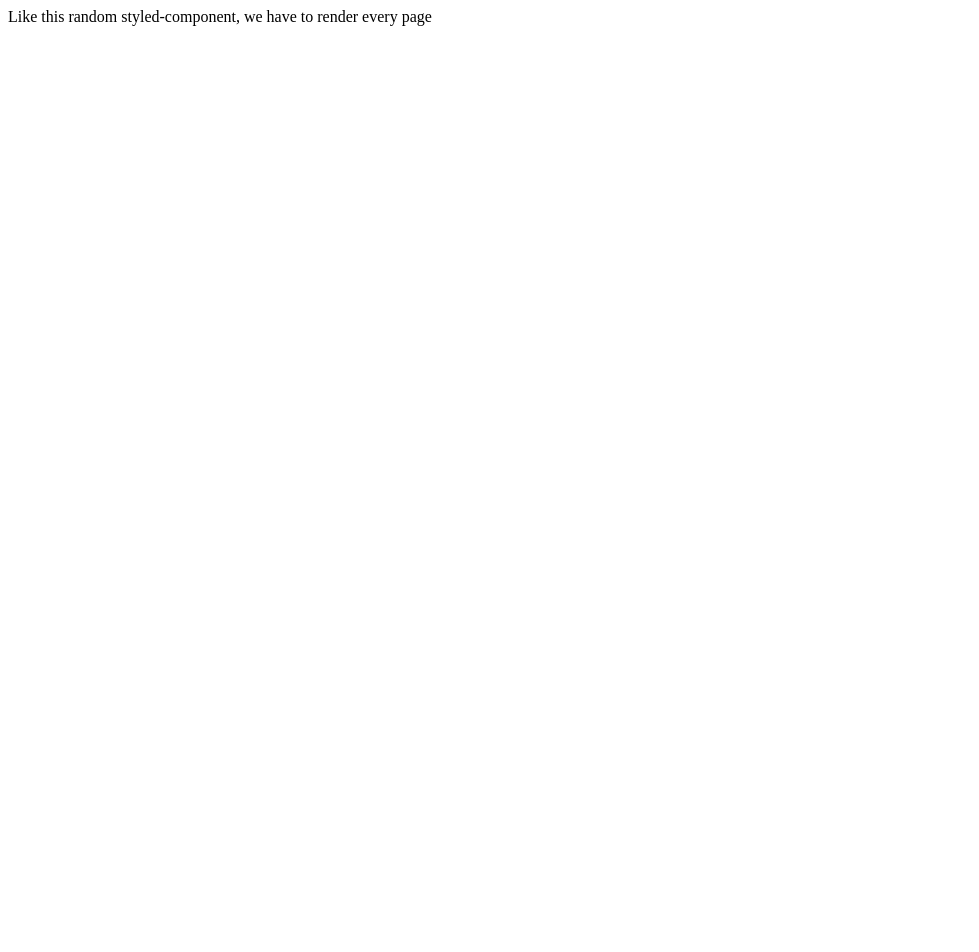
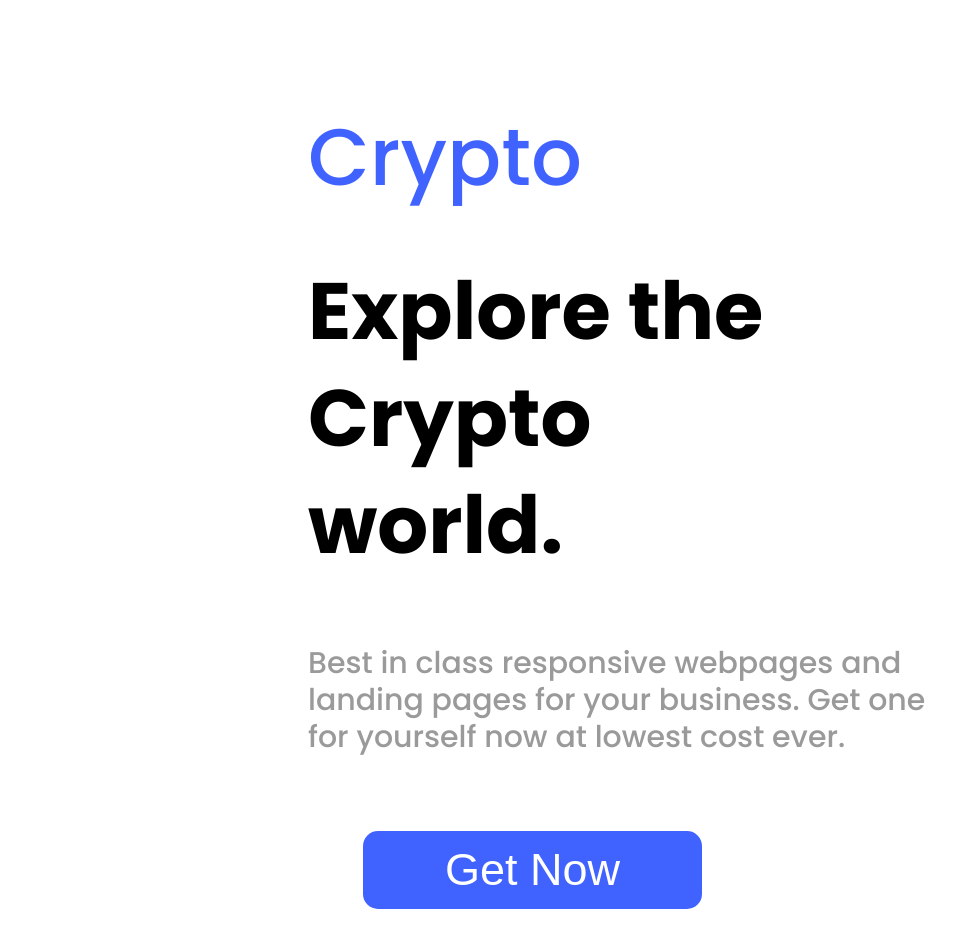
Before and after one commit to hackslash-nitp/finance-literacy, a Next.js app: page / in a window 1280 px wide. Shown: the top 952 px of the page, without its empty margins (0-979 px from the left). Before the commit the page ends 800 px from the top, so only its background shows below. Built offline with nearby package versions, Linux system fonts and the light colour scheme.

Commit message:
Added getNow component with css modules

```diff
--- a/components/home/getNow.js
+++ b/components/home/getNow.js
@@ -0,0 +1,31 @@
+import classes from "./getNow.module.css";
+
+import Image from 'next/image';
+import Head from 'next/head'
+
+function GetNow() {
+  return (
+    <section>
+    <Head>
+        <link
+          href="https://fonts.googleapis.com/css2?family=Poppins:wght@100;200;300;400;500;600;700;800;900&display=swap"
+          rel="stylesheet"
+        />
+      </Head>
+      <div className={classes.text}>
+        <h2>Crypto</h2>
+        <h1>Explore the Crypto world.</h1>
+        <p>
+          Best in class responsive webpages and landing pages for your business.
+          Get one for yourself now at lowest cost ever.
+        </p>
+        <button className={classes.actions}>Get Now</button>
+      </div>
+      <div className={classes.image}>
+        <Image src="/getNowImage.png" alt="" width={710} height={680}/>
+      </div>
+    </section>
+  );
+}
+
+export default GetNow;
--- /dev/null
+++ b/components/home/getNow.module.css
@@ -0,0 +1,47 @@
+.text{
+  font-family: Poppins;
+font-style: normal;
+width:50%;
+display:inline-block;
+margin: 50px 100px 100px 300px;
+}
+
+.text h2{
+  font-weight: 500;
+font-size: 80px;
+line-height: 67px;
+color: #4063FF;
+}
+
+.text h1{
+  font-weight: bold;
+font-size: 80px;
+line-height: 107px;
+color: #000000;
+width: 75%;
+}
+
+.text p{
+  font-weight: 500;
+font-size: 30px;
+line-height: 37px;
+color: #9A9A9A;
+}
+
+.actions{
+  background: #4063FF;
+border-radius: 15px;
+border-style: none;
+padding: 13px 82px;
+margin: 45px 0 0 55px;
+font-weight: 500;
+font-size: 45px;
+line-height: 52px;
+color: #FFFFFF;
+
+}
+
+.image{
+  width:710px;
+  display:inline-block;
+}
--- a/pages/index.js
+++ b/pages/index.js
@@ -1,6 +1,6 @@
 import Layout from '../components/layout'
 import  styled from 'styled-components'
-
+import GetNow from '../components/home/getNow';
 
 const ModiContainer =  styled.div`{
   color: purple
@@ -9,6 +9,7 @@ const ModiContainer =  styled.div`{
 export default function Home() {
   return (
     <Layout title = "Home Page">
+    <GetNow />
       <ModiContainer>
         Like this random styled-component, we have to render every page
       </ModiContainer>
```
Also changed, not shown: public/getNowImage.png (added).
